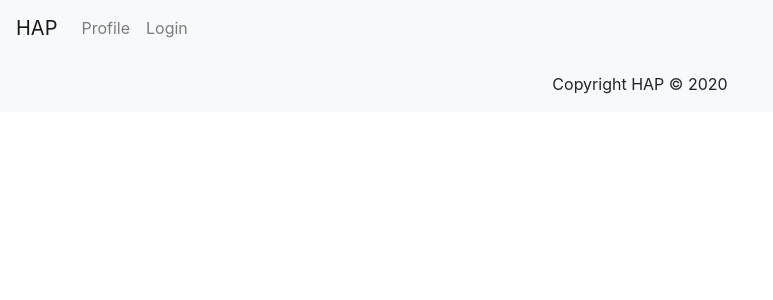
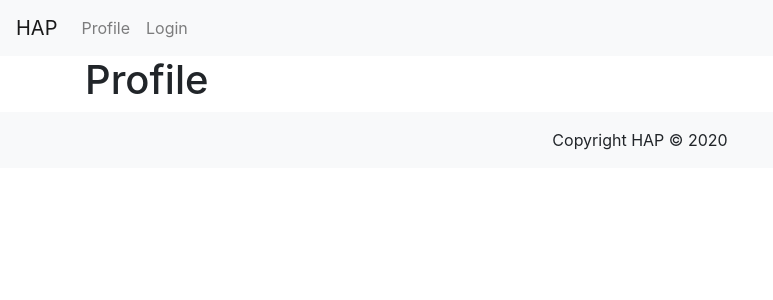
Before and after one commit to Pravindu-Lokuarumage/Strawhats, a React (Create React App) app in the folder web/: page / in a window 1280 px wide. Shown: the top 300 px of the page, without its empty margins (0-773 px from the left). Built offline with nearby package versions, Linux system fonts and the light colour scheme; no server answers; sample sign-in values are in the browser's storage.

Commit message:
Profile start

```diff
--- a/web/src/pages/profile.jsx
+++ b/web/src/pages/profile.jsx
@@ -36,7 +36,7 @@ class  Profile extends Component {
                 <div id="navbar"><Navbar></Navbar></div>
                 <div className="container">
                     <div>
-
+					<h1>Profile</h1>
                     </div>
                 </div>
 			    <div id="footer"><Footer></Footer></div>
```
